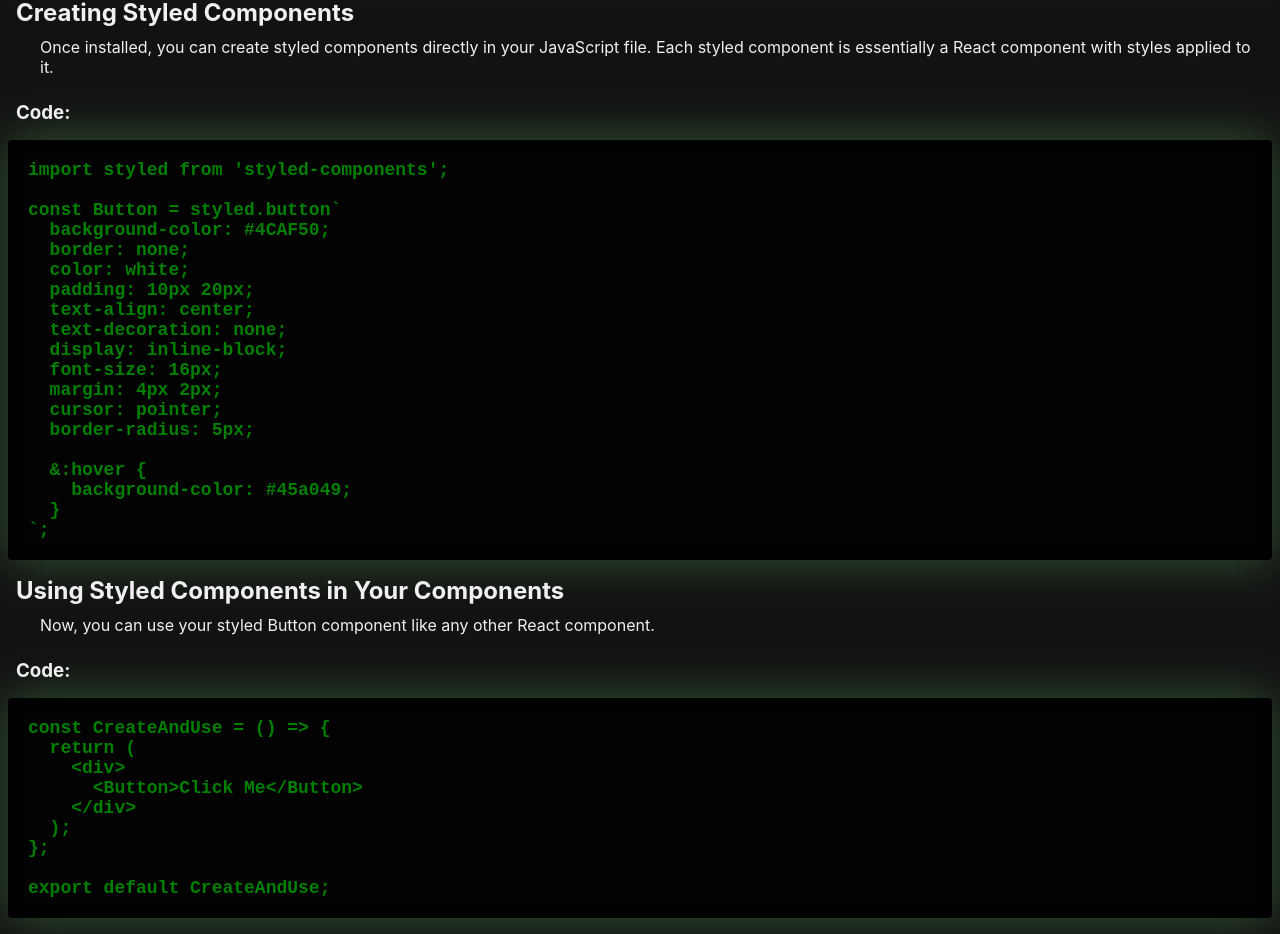
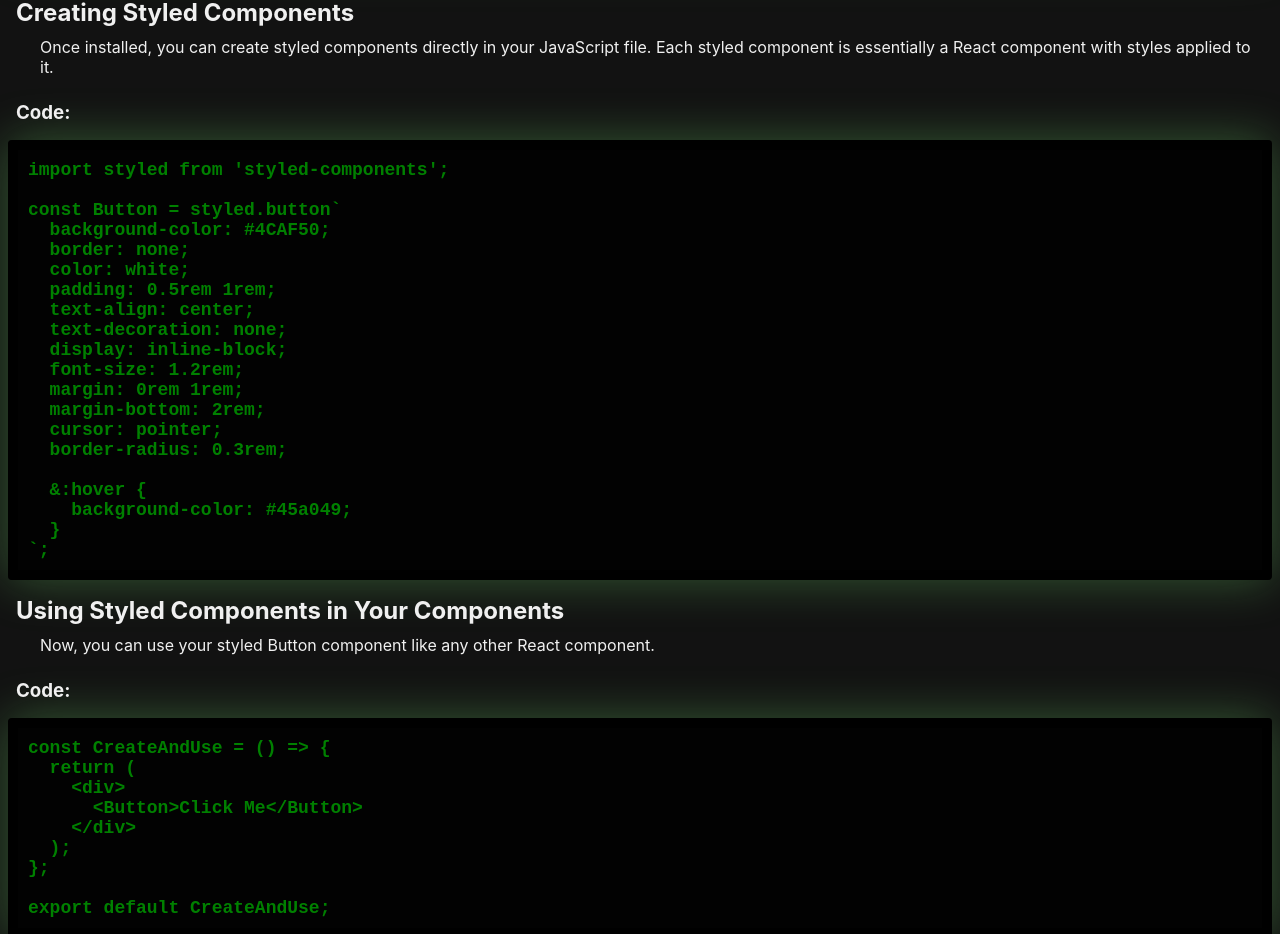
Before and after one commit to rees-kyle/react_showcase, a React (Create React App) app in the folder project/: page /react_showcase/styled-components in a window 1280 px wide. Shown: the part 1192-2126 px from the top of the page. Built offline with nearby package versions, Linux system fonts and the light colour scheme.

Commit message:
Modify code section in CreateAndUse component

```diff
--- a/project/src/components/styling/styled_components/CreateAndUse.js
+++ b/project/src/components/styling/styled_components/CreateAndUse.js
@@ -40,14 +40,15 @@ const Button = styled.button\`
   background-color: #4CAF50;
   border: none;
   color: white;
-  padding: 10px 20px;
+  padding: 0.5rem 1rem;
   text-align: center;
   text-decoration: none;
   display: inline-block;
-  font-size: 16px;
-  margin: 4px 2px;
+  font-size: 1.2rem;
+  margin: 0rem 1rem;
+  margin-bottom: 2rem;
   cursor: pointer;
-  border-radius: 5px;
+  border-radius: 0.3rem;
 
   &:hover {
     background-color: #45a049;
```
